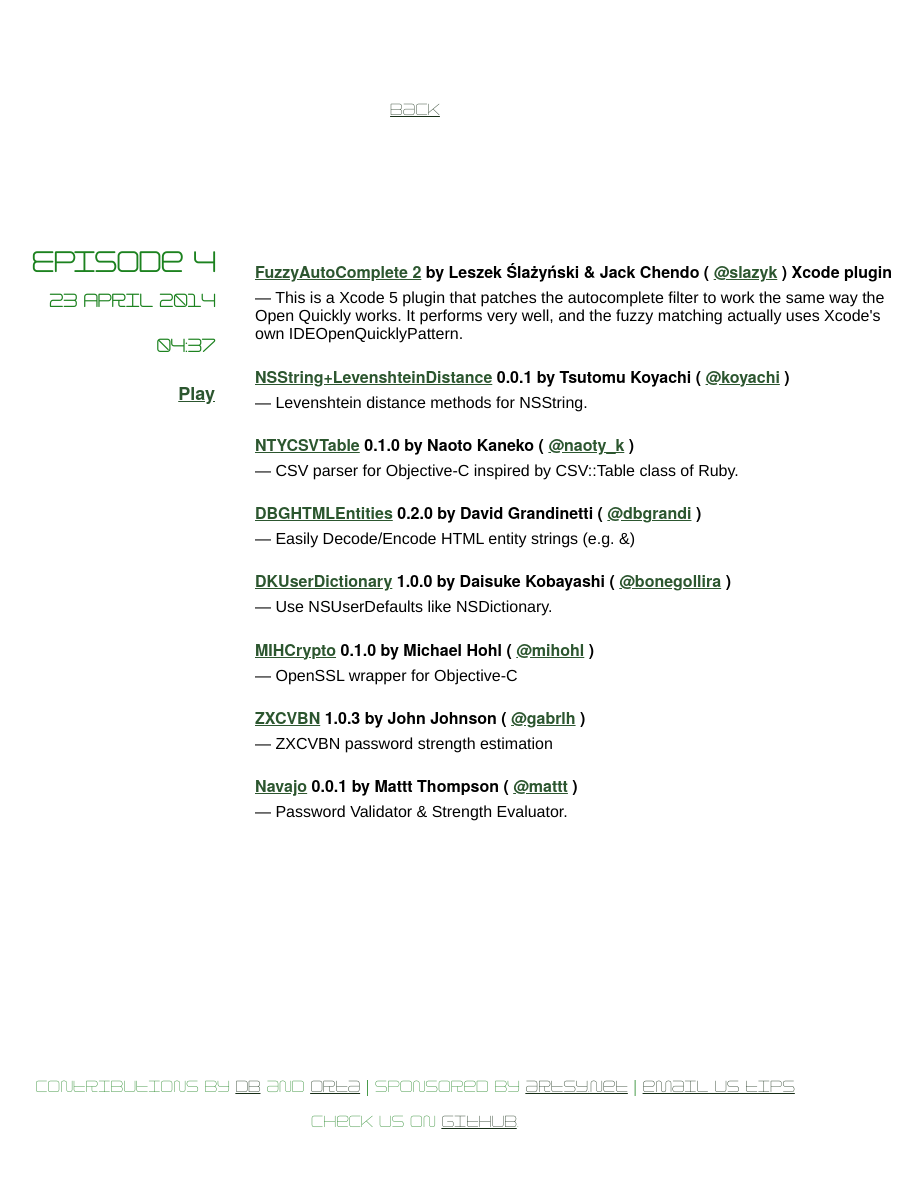
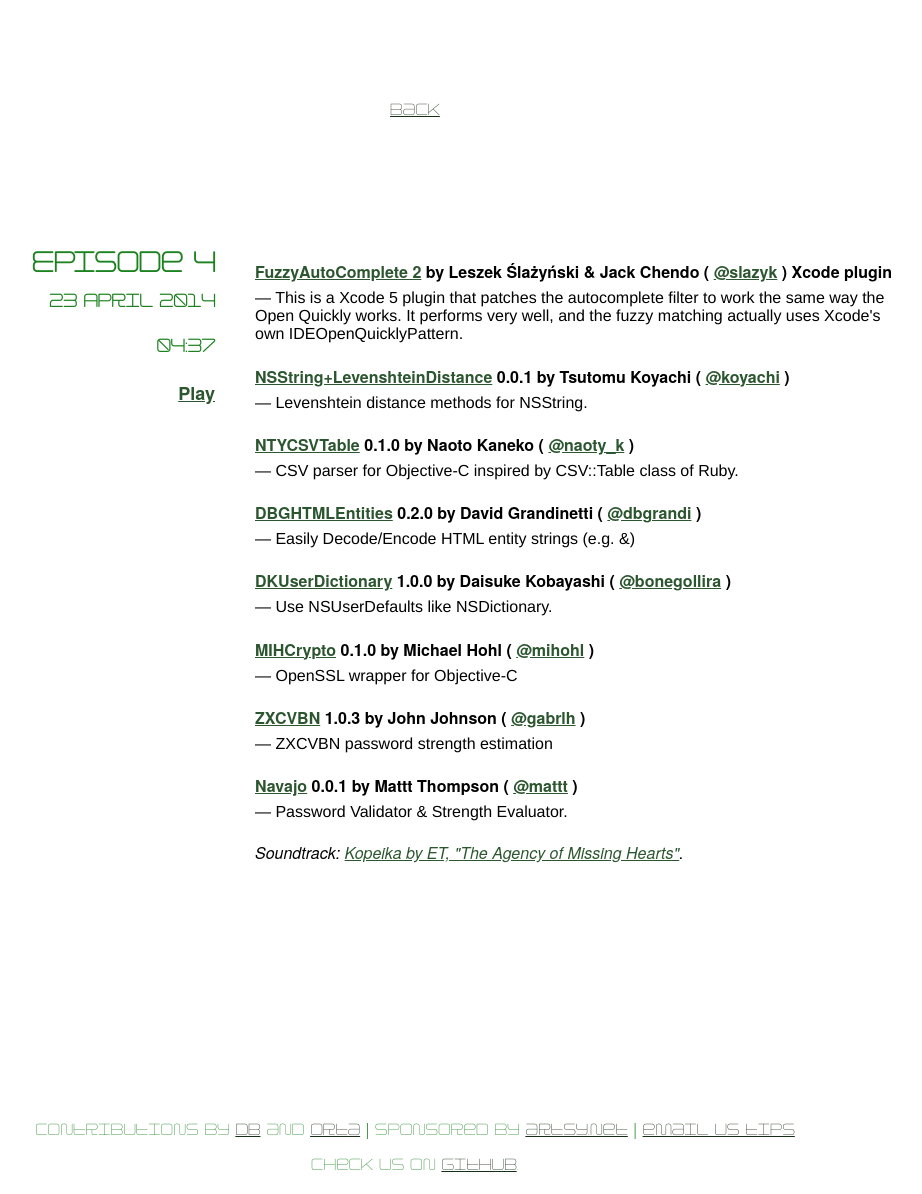
Before and after one commit to pod5/pod5.github.io, a Jekyll site: the page built from _posts/2014-04-23-episode4.html, in a window 1280 px wide. Shown: the whole page, without its empty margins (225-1147 px from the left). Built offline with Jekyll 4.4.1, drawn with Linux system fonts in a browser that asks for light colours; before the commit the page ends 1151 px from its top, so only the background shows below that.

Commit message:
Added link to soundtrack.

```diff
--- a/_posts/2014-04-23-episode4.html
+++ b/_posts/2014-04-23-episode4.html
@@ -25,4 +25,6 @@
 
 {% include note.html   project='Navajo' version='0.0.1' author='Mattt Thompson' twitter='mattt' description='Password Validator & Strength Evaluator.' homepage='https://github.com/mattt/Navajo' %}
 
+<p class="ed">Soundtrack: <a href="http://freemusicarchive.org/music/et_/The_agency_of_missing_hearts/02_-_Kopeika">Kopeika by ET, "The Agency of Missing Hearts"</a>.</p>
+
 {% include post_end.html %}
```
